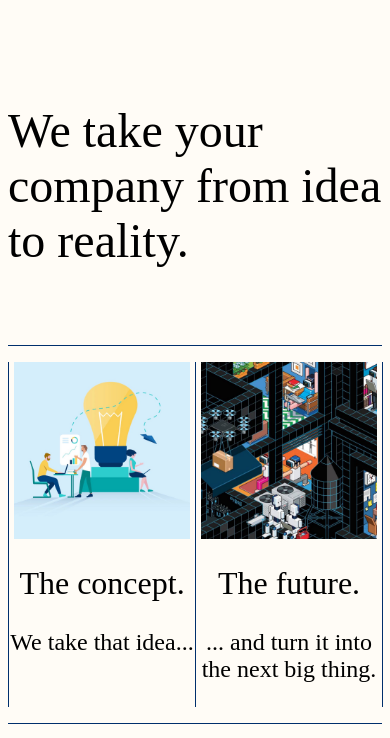
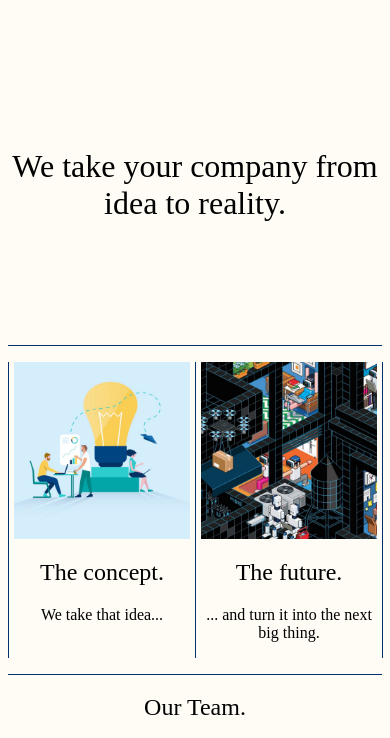
Before and after one commit to gbears96/bigStart, a plain HTML site: page index.html in a window 390 px wide. Shown: the part 83-821 px from the top of the page. Drawn offline with Linux system fonts and the light colour scheme.

Commit message:
add media query

```diff
--- a/css/style.css
+++ b/css/style.css
@@ -4,7 +4,6 @@ html {
     background-color: #fffcf6;
     margin:0;
 }
-
 header {
     display:flex;
     align-items: center;
@@ -15,43 +14,35 @@ header {
     top: 0px;
     background-color: #fffcf6;
 }
-
 .header-content {
     display:flex;
     align-items: center;
     border-bottom: 0.5px solid #002F6C;
     width:100%;
 }
-
 #logo {
     max-height: 5rem;
 }
-
 #spacer {
     max-height: 10rem;
     flex:1;
 }
-
 header nav {
     display:block;
     font-size: 0.75rem;
 }
-
 header nav ul {
     display: flex;
     list-style:none;
 }
-
 header nav li {
    padding-right: 3rem;
 }
-
 header nav li a {
     text-decoration: none;
     color: #002F6C;
     text-transform: uppercase;
 }
-
 .main {
     position:relative;
     top:100px;
@@ -59,21 +50,19 @@ header nav li a {
 .mission-section {
 /*    background-image: url("../images/downtown.jpeg"); */
     display:flex;
-    justify-content:center;
     height: 20rem;
     border-bottom: 0.5px solid #002F6C;
     width:100%;
     align-items: center;
-
+    justify-content: center;
 }
-
+.mission-content {
+    text-align:center;
+}
 .mission-section h1 {
     font-family: "Times New Roman", serif;
     font-weight: lighter;
     font-size: 3em;
-}
-.mission-content {
-    align-items: center;
 }
 .features-section {
     display:flex;
@@ -85,7 +74,6 @@ header nav li a {
     margin-bottom: 1rem;
     border-left: 0.5px solid #002F6C;
 }
-
 .features-section .feature {
     display: flex;
     border-right: 0.5px solid #002F6C;
@@ -110,14 +98,12 @@ header nav li a {
     margin: 0 auto;
     overflow:hidden;
 }
-
 .image-container img {
     display:block;
     width:95%;
     height:95%;
     margin:0 auto;
 }
-
 .team-section {
     display:inline-flex;
     flex-direction: column;
@@ -125,21 +111,28 @@ header nav li a {
     align-items:center;
     border-top: 0.5px solid #002F6C;
     border-bottom: 0.5px solid #002F6C;
-    /* border: 1px solid pink; */
 }
-
 .team-section .images-container {
     display:flex;
     max-width: 100%;
     padding: 0 1%;
 }
-
 .team-section h2 {
     font-family: "Times New Roman", serif;
     font-weight: lighter;
     font-size: 2em;
 }
-
 .team-section .image-container {
     overflow:hidden;
 }
+@media only screen and (max-width: 768px) {
+    .main h1 {
+        font-size: 2rem;
+    }
+    .main h2 {
+        font-size: 1.5rem;
+    }
+    .main h3 {
+        font-size: 1rem;
+    }
+}
--- a/index.html
+++ b/index.html
@@ -34,7 +34,7 @@
     <!-- Mission Statement -->
             <div class="mission-section">
                 <div class="mission-content">
-                    <h1 class="mission-motto">We take your company from idea to reality.</h1>
+                    <h1>We take your company from idea to reality.</h1>
                 </div>
             </div>
 
```
